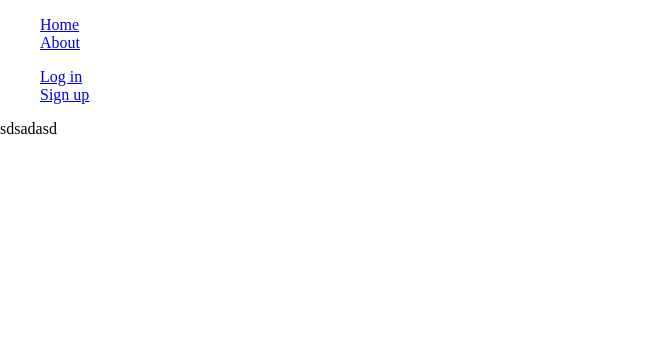
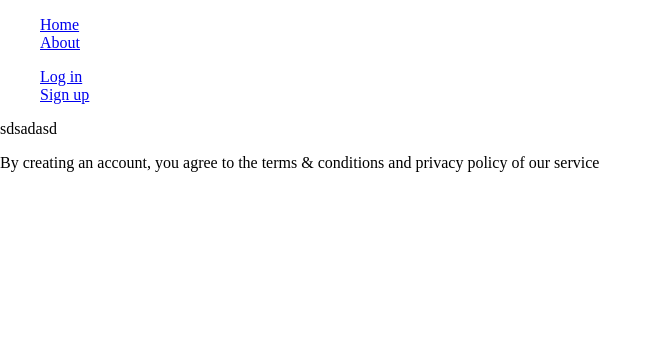
Before and after one commit to dud3cc/website, a PHP site: page /Signup.php in a window 1280 px wide. Shown: the top 364 px of the page, without its empty margins (0-662 px from the left). Run offline with PHP 8.4, Linux system fonts and the light colour scheme; some libraries are stand-ins or nearby versions.

Commit message:
added disclaimer

```diff
--- a/Signup.php
+++ b/Signup.php
@@ -19,6 +19,7 @@
 	</div>
 </body>
 <footer>
+<p>By creating an account, you agree to the terms & conditions and privacy policy of our service</p>
 </footer>
 <script  type="module">
 	console.log("HERE");
```
